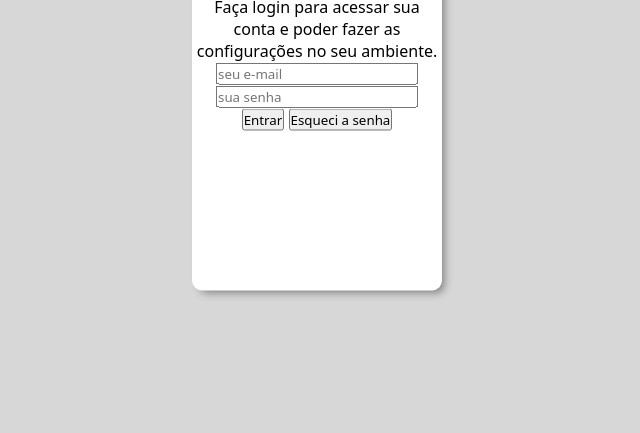
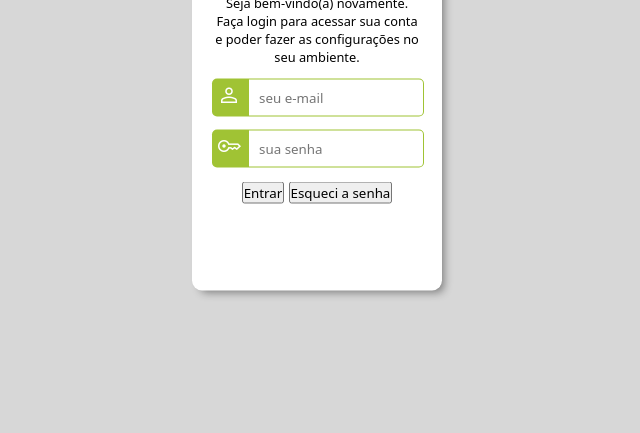
Before and after one commit to HACarvalho83/projeto-login_HAC, a plain HTML site: page index.html in a window 1280 px wide. Shown: the part 367-800 px from the top of the page, without its empty margins (323-963 px from the left). Drawn offline with nearby package versions, Linux system fonts and the light colour scheme.

Commit message:
Alterado estilos input

```diff
--- a/estilos/style.css
+++ b/estilos/style.css
@@ -48,6 +48,49 @@ section#login > div#imagem {
     background-position: left bottom;
     border-radius: 10px 10px 0 0;
     height: 165px;
+}
 
+section#login > div#formulario {
+    display: block;
+    padding: 10px 20px 10px 20px;
+}
 
+div#formulario > h1 {
+    text-align: center;
+    padding-bottom: 10px;
 }
+
+div#formulario > p {
+    font-size: 0.8em;
+}
+
+form > div.campo {
+    background-color: var(--cor1);
+    display: block;
+    width: 100%;
+    border-radius: 5px;
+    padding: 1px;
+    height: 36px;
+    margin: 13px 0;
+}
+
+div.campo > input {
+    border: none;
+    width: calc(100% - 46px);
+    height: 100%;
+    border-radius: 0px 4px 4px 0px;
+    position: relative;
+    left: 1px;
+    padding-left: 10px;
+    transform: translateY(-4px);
+}
+
+div.campo > span {
+    color: white;
+    padding: 3px;
+    font-variation-settings:
+    'FILL' 0,
+    'wght' 400,
+    'GRAD' 0,
+    'opsz' 48
+}
--- a/index.html
+++ b/index.html
@@ -5,6 +5,7 @@
     <meta name="viewport" content="width=device-width, initial-scale=1.0">
     <title>Login</title>
     <link rel="stylesheet" href="estilos/style.css">
+    <link rel="stylesheet" href="https://fonts.googleapis.com/css2?family=Material+Symbols+Outlined:opsz,wght,FILL,GRAD@20..48,100..700,0..1,-50..200" />
 </head>
 <body>
     <main>
@@ -15,10 +16,16 @@
                 <p>Seja bem-vindo(a) novamente. Faça login para acessar sua conta e poder fazer as configurações no seu ambiente.</p>
                 <form action="login.php" method="post">
                     <div class="campo">
-                        <input type="email" name="" id="" placeholder="seu e-mail">
+                        <span class="material-symbols-outlined">
+                            person
+                            </span>
+                        <input type="email" name="email" id="iemail" placeholder="seu e-mail">
                     </div>
                     <div class="campo">
-                        <input type="password" name="" id="" placeholder="sua senha">
+                        <span class="material-symbols-outlined">
+                            key
+                            </span>
+                        <input type="password" name="senha" id="isenha" placeholder="sua senha">
                     </div>
                     <input type="submit" value="Entrar">
                     <input type="button" value="Esqueci a senha">
```
